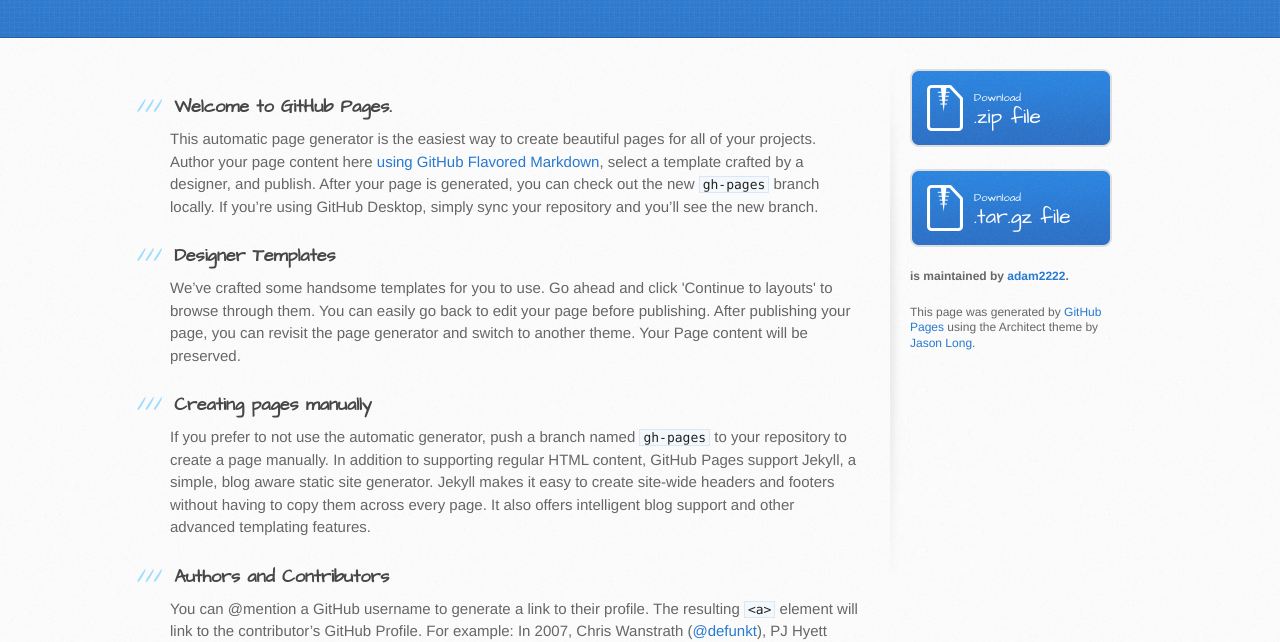
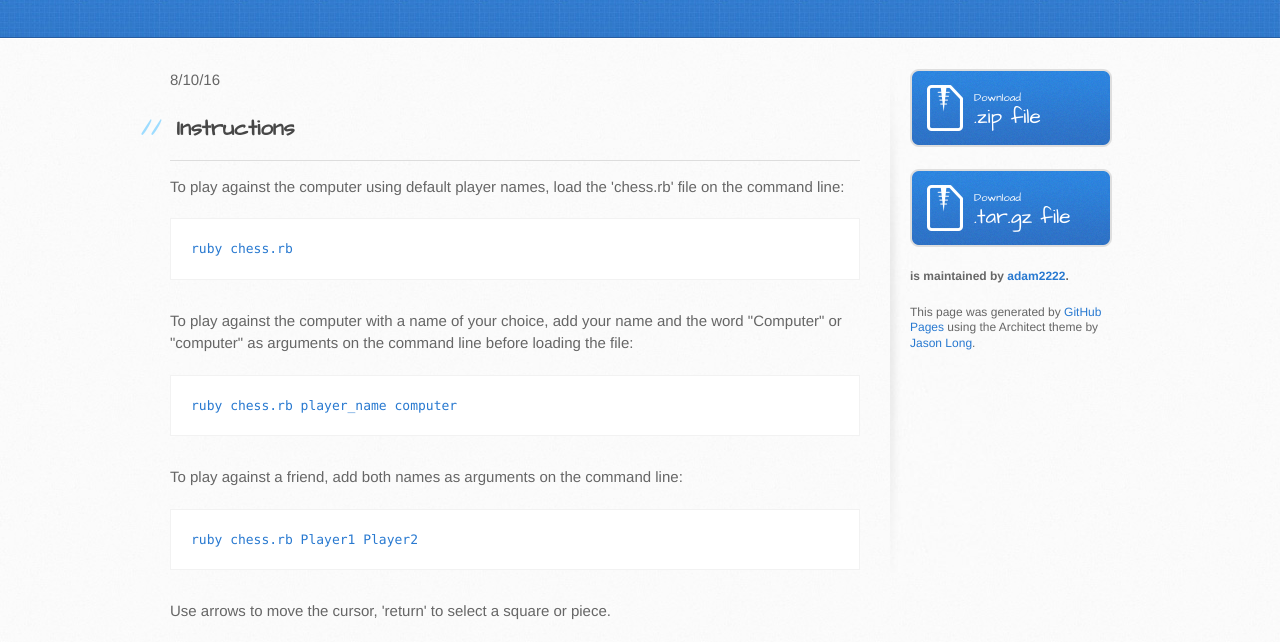
Before and after one commit to adam2222/chess_adam_intrator, a plain HTML site: page index.html in a window 1280 px wide. Shown: the part 163-805 px from the top of the page. Drawn offline with Linux system fonts and the light colour scheme.

Commit message:
Create gh-pages branch via GitHub

```diff
--- a/index.html
+++ b/index.html
@@ -28,30 +28,32 @@
     <div id="content-wrapper">
       <div class="inner clearfix">
         <section id="main-content">
-          <h3>
-<a id="welcome-to-github-pages" class="anchor" href="#welcome-to-github-pages" aria-hidden="true"><span aria-hidden="true" class="octicon octicon-link"></span></a>Welcome to GitHub Pages.</h3>
+          <p>8/10/16</p>
 
-<p>This automatic page generator is the easiest way to create beautiful pages for all of your projects. Author your page content here <a href="https://guides.github.com/features/mastering-markdown/">using GitHub Flavored Markdown</a>, select a template crafted by a designer, and publish. After your page is generated, you can check out the new <code>gh-pages</code> branch locally. If you’re using GitHub Desktop, simply sync your repository and you’ll see the new branch.</p>
+<h2>
+<a id="instructions" class="anchor" href="#instructions" aria-hidden="true"><span aria-hidden="true" class="octicon octicon-link"></span></a>Instructions</h2>
+
+<hr>
+
+<p>To play against the computer using default player names, load the 'chess.rb' file on the command line:</p>
+
+<pre><code>ruby chess.rb
+</code></pre>
+
+<p>To play against the computer with a name of your choice, add your name and the word "Computer" or "computer" as arguments on the command line before loading the file:</p>
+
+<pre><code>ruby chess.rb player_name computer
+</code></pre>
+
+<p>To play against a friend, add both names as arguments on the command line:</p>
+
+<pre><code>ruby chess.rb Player1 Player2
+</code></pre>
+
+<p>Use arrows to move the cursor, 'return' to select a square or piece.</p>
 
 <h3>
-<a id="designer-templates" class="anchor" href="#designer-templates" aria-hidden="true"><span aria-hidden="true" class="octicon octicon-link"></span></a>Designer Templates</h3>
-
-<p>We’ve crafted some handsome templates for you to use. Go ahead and click 'Continue to layouts' to browse through them. You can easily go back to edit your page before publishing. After publishing your page, you can revisit the page generator and switch to another theme. Your Page content will be preserved.</p>
-
-<h3>
-<a id="creating-pages-manually" class="anchor" href="#creating-pages-manually" aria-hidden="true"><span aria-hidden="true" class="octicon octicon-link"></span></a>Creating pages manually</h3>
-
-<p>If you prefer to not use the automatic generator, push a branch named <code>gh-pages</code> to your repository to create a page manually. In addition to supporting regular HTML content, GitHub Pages support Jekyll, a simple, blog aware static site generator. Jekyll makes it easy to create site-wide headers and footers without having to copy them across every page. It also offers intelligent blog support and other advanced templating features.</p>
-
-<h3>
-<a id="authors-and-contributors" class="anchor" href="#authors-and-contributors" aria-hidden="true"><span aria-hidden="true" class="octicon octicon-link"></span></a>Authors and Contributors</h3>
-
-<p>You can @mention a GitHub username to generate a link to their profile. The resulting <code>&lt;a&gt;</code> element will link to the contributor’s GitHub Profile. For example: In 2007, Chris Wanstrath (<a href="https://github.com/defunkt" class="user-mention">@defunkt</a>), PJ Hyett (<a href="https://github.com/pjhyett" class="user-mention">@pjhyett</a>), and Tom Preston-Werner (<a href="https://github.com/mojombo" class="user-mention">@mojombo</a>) founded GitHub.</p>
-
-<h3>
-<a id="support-or-contact" class="anchor" href="#support-or-contact" aria-hidden="true"><span aria-hidden="true" class="octicon octicon-link"></span></a>Support or Contact</h3>
-
-<p>Having trouble with Pages? Check out our <a href="https://help.github.com/pages">documentation</a> or <a href="https://github.com/contact">contact support</a> and we’ll help you sort it out.</p>
+<a id="good-luck" class="anchor" href="#good-luck" aria-hidden="true"><span aria-hidden="true" class="octicon octicon-link"></span></a>Good luck!</h3>
         </section>
 
         <aside id="sidebar">
```
Also changed, not shown: params.json (+1 -1 lines).
